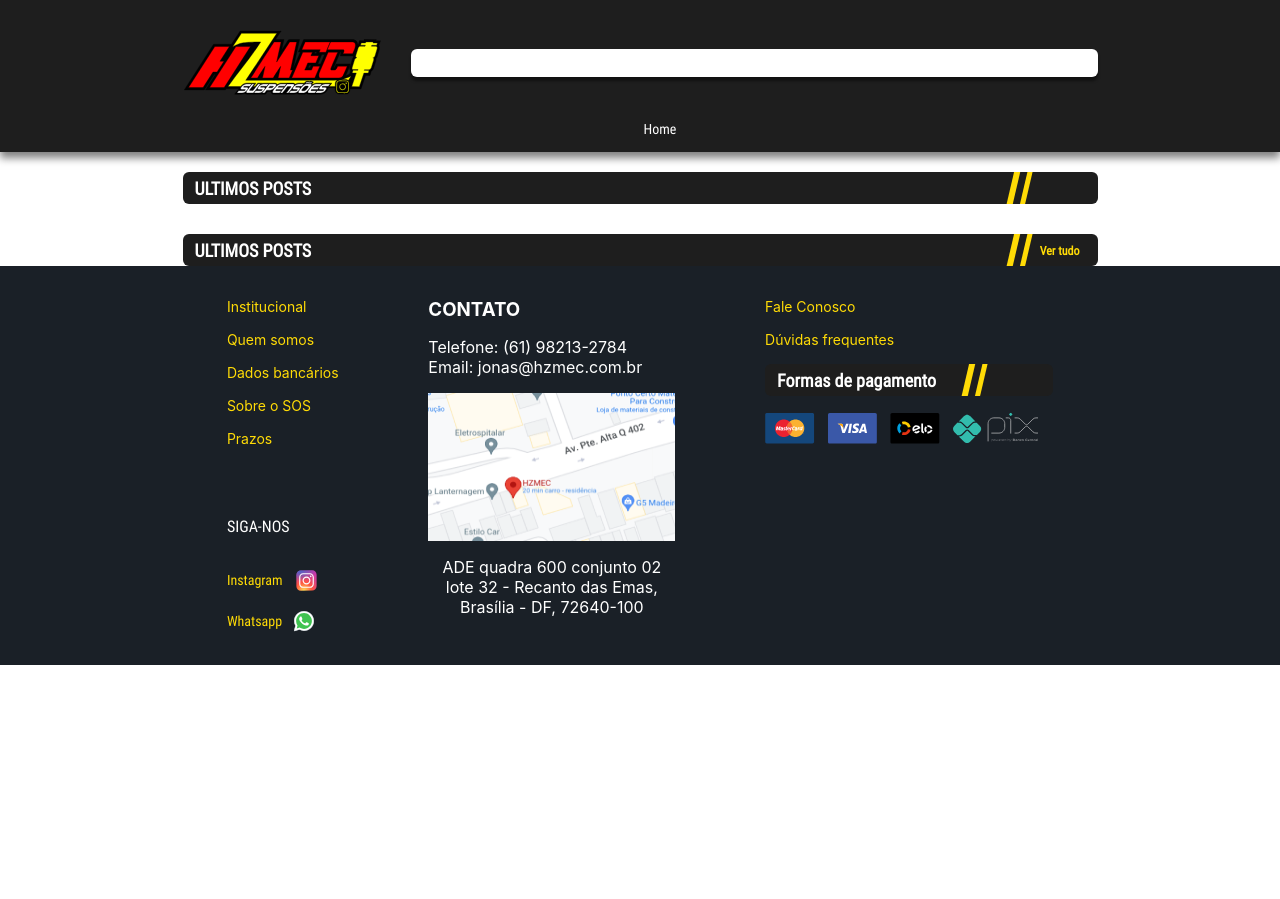
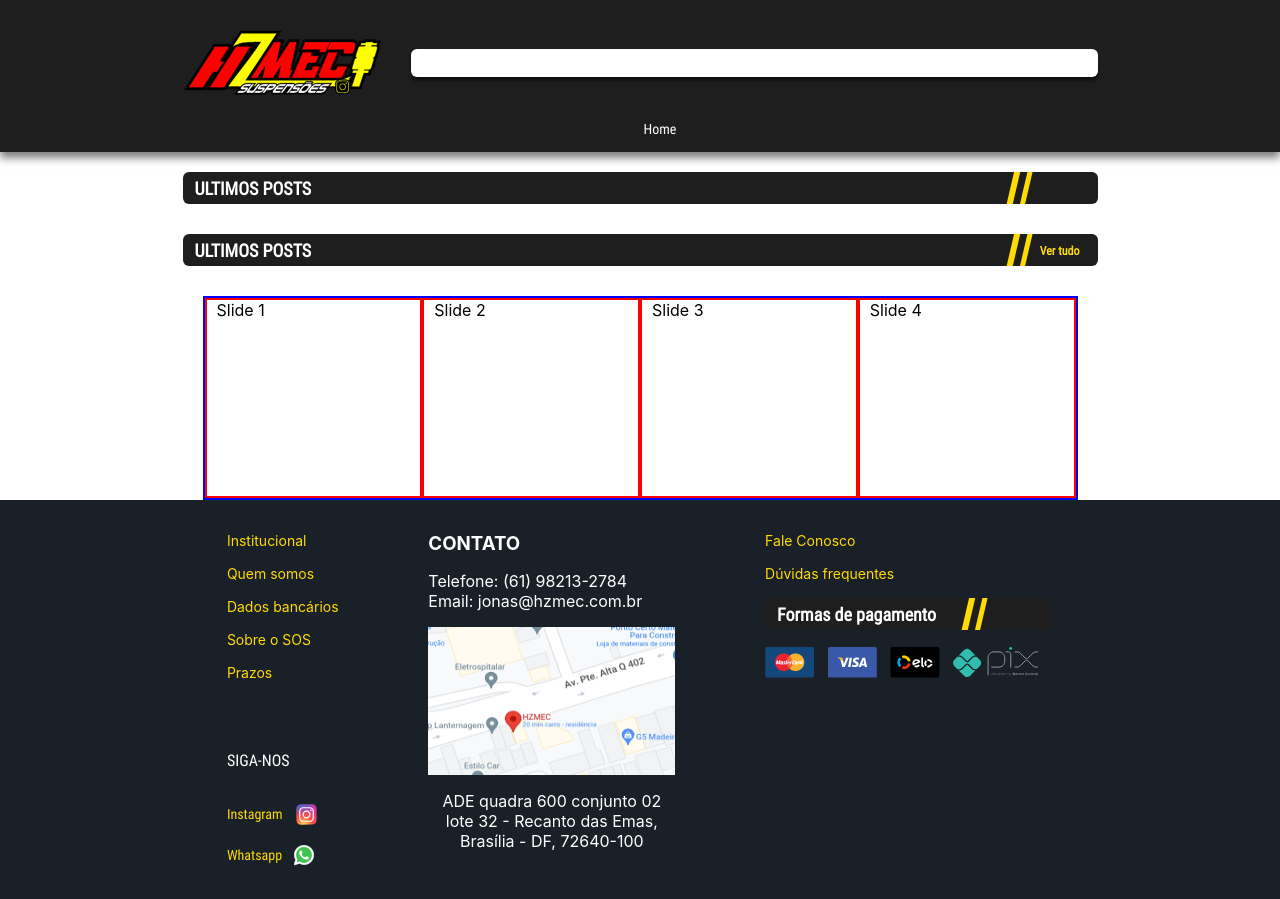
Before and after one commit to DrZanuff/hzmec-template, a Next.js app: page / in a window 1280 px wide. Before the commit the page ends 800 px from the top, so only its background shows below. Built offline with nearby package versions, Linux system fonts and the light colour scheme; no server answers.

Commit message:
feat: adicionado embla carousel

```diff
--- a/package.json
+++ b/package.json
@@ -11,6 +11,7 @@
   },
   "dependencies": {
     "axios": "^0.27.2",
+    "embla-carousel-react": "^7.0.1",
     "instagram-without-api-node": "^1.0.8",
     "next": "12.2.4",
     "plop": "^3.1.1",
--- /dev/null
+++ b/src/components/EmblaExample/EmblaExample.styles.tsx
@@ -0,0 +1,25 @@
+import styled from 'styled-components'
+
+export const EmblaExampleContainer = styled.div`
+  display: flex;
+
+  .embla {
+    position: relative;
+    width: 100%;
+    margin-left: 20px;
+    margin-right: 20px;
+    overflow: hidden;
+    border: 2px solid blue;
+  }
+
+  .embla__container {
+    display: flex;
+  }
+  .embla__slide {
+    flex: 0 0 25%;
+    /* width: 100%; */
+    border: 2px solid red;
+    height: 200px;
+    padding-left: 10px;
+  }
+`
--- /dev/null
+++ b/src/components/EmblaExample/EmblaExample.tsx
@@ -0,0 +1,24 @@
+import type { EmblaExampleProps } from './EmblaExample.types'
+import useEmblaCarousel from 'embla-carousel-react'
+import * as S from './EmblaExample.styles'
+
+export function EmblaExample({ value }: EmblaExampleProps) {
+  const [emblaRef] = useEmblaCarousel({
+    loop: true,
+    align: 'start',
+  })
+
+  return (
+    <S.EmblaExampleContainer>
+      <div className="embla" ref={emblaRef}>
+        <div className="embla__container">
+          <div className="embla__slide">Slide 1</div>
+          <div className="embla__slide">Slide 2</div>
+          <div className="embla__slide">Slide 3</div>
+          <div className="embla__slide">Slide 4</div>
+          <div className="embla__slide">Slide 5</div>
+        </div>
+      </div>
+    </S.EmblaExampleContainer>
+  )
+}
--- /dev/null
+++ b/src/components/EmblaExample/EmblaExample.types.tsx
@@ -0,0 +1,3 @@
+export interface EmblaExampleProps {
+  value?: string
+}
--- /dev/null
+++ b/src/components/EmblaExample/index.tsx
@@ -0,0 +1,3 @@
+import { EmblaExample } from './EmblaExample'
+
+export { EmblaExample }
--- a/src/pagesContainers/HomeComponent/HomeComponent.tsx
+++ b/src/pagesContainers/HomeComponent/HomeComponent.tsx
@@ -13,6 +13,7 @@ import {
 import type { HomeComponentProps } from './HomeComponent.types'
 import * as S from './HomeComponent.styles'
 import { Header } from '../../components/Header'
+import { EmblaExample } from '../../components/EmblaExample'
 
 export function HomeComponent({
   categorias,
@@ -48,6 +49,7 @@ export function HomeComponent({
       <PageBlock gap={30} marginTop={20}>
         <TitleBar title="ULTIMOS POSTS" />
         <TitleBar title="ULTIMOS POSTS" url="/" />
+        <EmblaExample />
       </PageBlock>
       <Footer></Footer>
     </S.HomeComponentContainer>
```
Also changed, not shown: 1 other file (tests, documents, lock files or other folders).
